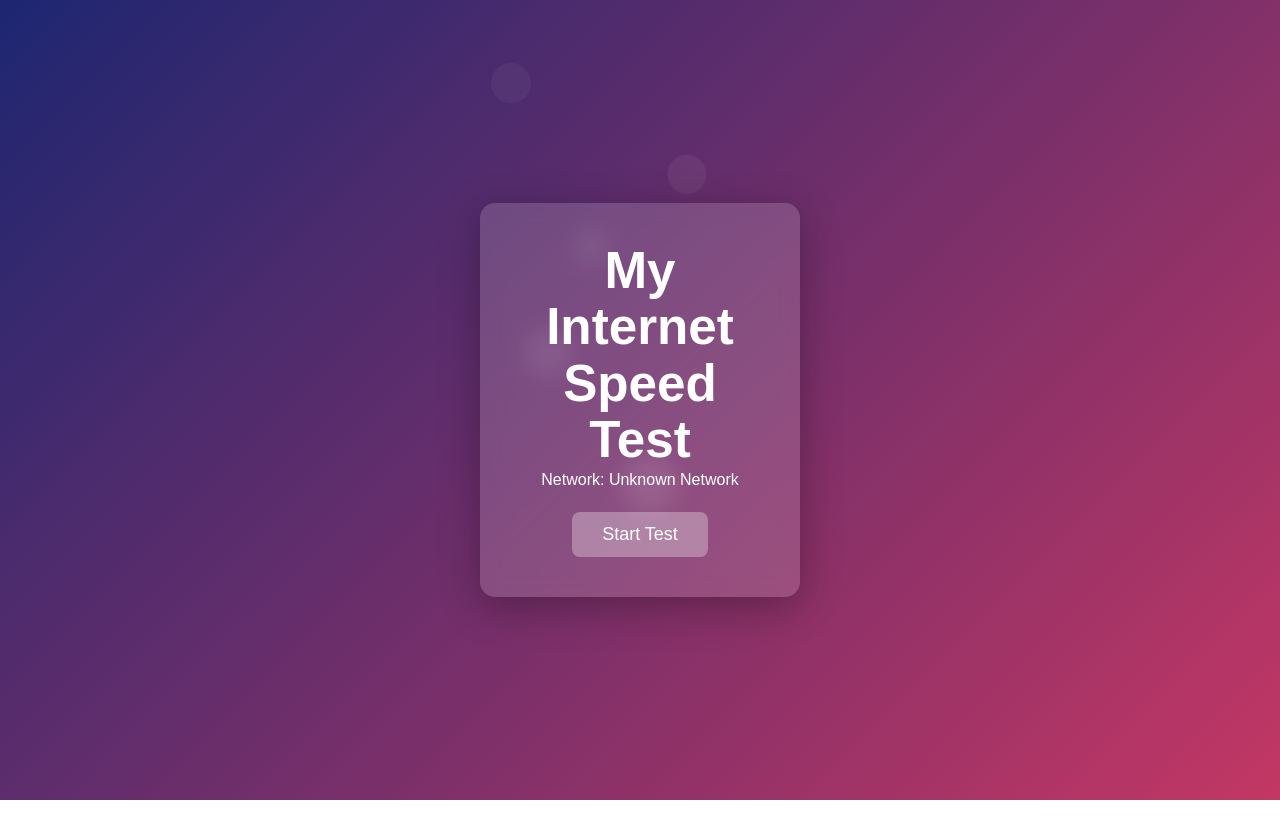
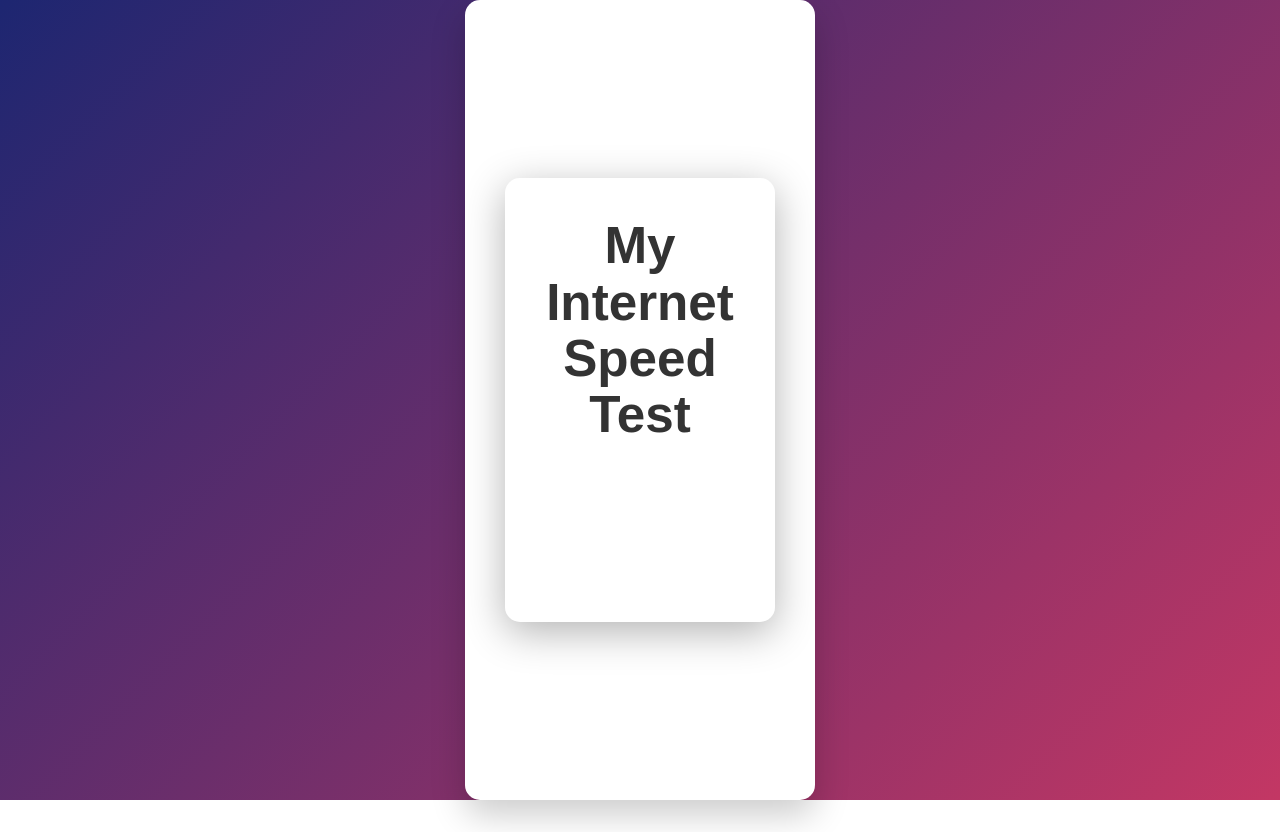
Before and after one commit to arundind/internet-speder-react, a React (Vite) app: page / in a window 1280 px wide. Built offline with nearby package versions, Linux system fonts and the light colour scheme; no server answers.

Commit message:
update project

```diff
--- a/src/App.css
+++ b/src/App.css
@@ -4,3 +4,96 @@
   padding: 2rem;
   text-align: center;
 }
+
+Reset
+* {
+  margin: 0;
+  padding: 0;
+  box-sizing: border-box;
+}
+
+/* Background */
+body {
+  font-family: 'Segoe UI', Tahoma, Geneva, Verdana, sans-serif;
+  background: linear-gradient(135deg, #4e73df, #1cc88a);
+  height: 100vh;
+  display: flex;
+  justify-content: center;
+  align-items: center;
+}
+
+/* Main Container */
+.container {
+  background: white;
+  padding: 40px;
+  border-radius: 15px;
+  width: 350px;
+  text-align: center;
+  box-shadow: 0 15px 35px rgba(0, 0, 0, 0.2);
+  animation: fadeIn 0.8s ease-in-out;
+}
+
+/* Title */
+.container h1 {
+  margin-bottom: 25px;
+  color: #333;
+}
+
+/* Button */
+button {
+  background: #4e73df;
+  color: white;
+  border: none;
+  padding: 12px 25px;
+  font-size: 16px;
+  border-radius: 8px;
+  cursor: pointer;
+  transition: 0.3s ease;
+}
+
+button:hover {
+  background: #2e59d9;
+  transform: scale(1.05);
+}
+
+button:disabled {
+  background: #999;
+  cursor: not-allowed;
+}
+
+/* Result Box */
+.result {
+  margin-top: 30px;
+  padding: 20px;
+  border-radius: 10px;
+  background: #f8f9fc;
+  animation: popUp 0.5s ease-in-out;
+}
+
+.result h2 {
+  color: #1cc88a;
+  font-size: 28px;
+}
+
+/* Animations */
+@keyframes fadeIn {
+  from {
+    opacity: 0;
+    transform: translateY(-15px);
+  }
+  to {
+    opacity: 1;
+    transform: translateY(0);
+  }
+}
+
+@keyframes popUp {
+  from {
+    transform: scale(0.8);
+    opacity: 0;
+  }
+  to {
+    transform: scale(1);
+    opacity: 1;
+  }
+}
```
